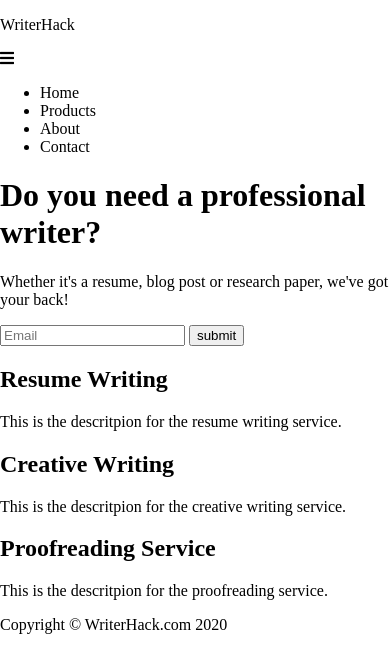
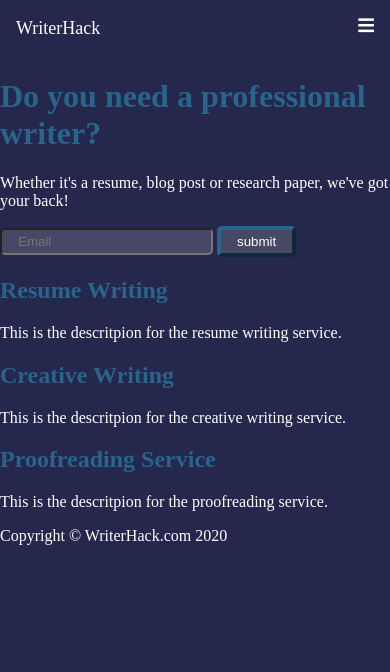
Before and after one commit to dlutrick/WriterHack, a plain HTML site: page index.html in a window 390 px wide. Drawn offline with Linux system fonts and the light colour scheme.

Commit message:
added styling to navbar

```diff
--- a/css/main.css
+++ b/css/main.css
@@ -1,5 +1,79 @@
+/* Whole Document */
 html,
 body {
   margin: 0;
   padding: 0;
+  background-color: #25274d;
 }
+
+/* Universal Styling */
+
+/* Navbar */
+.navbar {
+  display: flex;
+  flex-direction: row;
+  background-color: transparent;
+  color: white;
+}
+
+.logo {
+  padding-left: 1rem;
+  font-size: large;
+}
+
+/* Body Content */
+.home_body {
+  color: white;
+}
+
+.home_body h1 {
+  color: #29648a;
+}
+
+.card h2 {
+  color: #29648a;
+}
+
+.form_email {
+  padding: 4px 1rem 4px 1rem;
+  border-radius: 5px;
+  background-color: #464866;
+  color: white;
+}
+
+.button {
+  padding: 4px 1rem 4px 1rem;
+  border-radius: 5px;
+  border-color: #29648a;
+  border-width: 4px;
+  background-color: #464866;
+  color: white;
+  cursor: pointer;
+}
+
+/* Footer */
+.copyright {
+  color: white;
+}
+
+@media only screen and (max-width: 768px) {
+  /* Navbar */
+  .nav_links {
+    display: none;
+  }
+
+  .navbar {
+    display: flex;
+    flex-direction: row;
+    justify-content: space-between;
+  }
+
+  #hamburger {
+    padding: 1rem 1rem 0 0;
+    font-size: large;
+    cursor: pointer;
+  }
+
+  .show_menu {
+  }
+}
--- a/index.html
+++ b/index.html
@@ -16,7 +16,7 @@
     <div class="home_header">
       <nav class="navbar">
         <p class="logo">WriterHack</p>
-        <i class="fas fa-bars"></i>
+        <i class="fas fa-bars" id="hamburger"></i>
         <ul class="nav_links">
           <li class="nav_link">Home</li>
           <li class="nav_link">Products</li>
@@ -31,8 +31,8 @@
       <p>
         Whether it's a resume, blog post or research paper, we've got your back!
       </p>
-      <input type="email" placeholder="Email" required />
-      <input type="button" value="submit" />
+      <input class="form_email" type="email" placeholder="Email" required />
+      <input class="button" type="button" value="submit" />
 
       <div class="service_one card">
         <h2>Resume Writing</h2>
```
